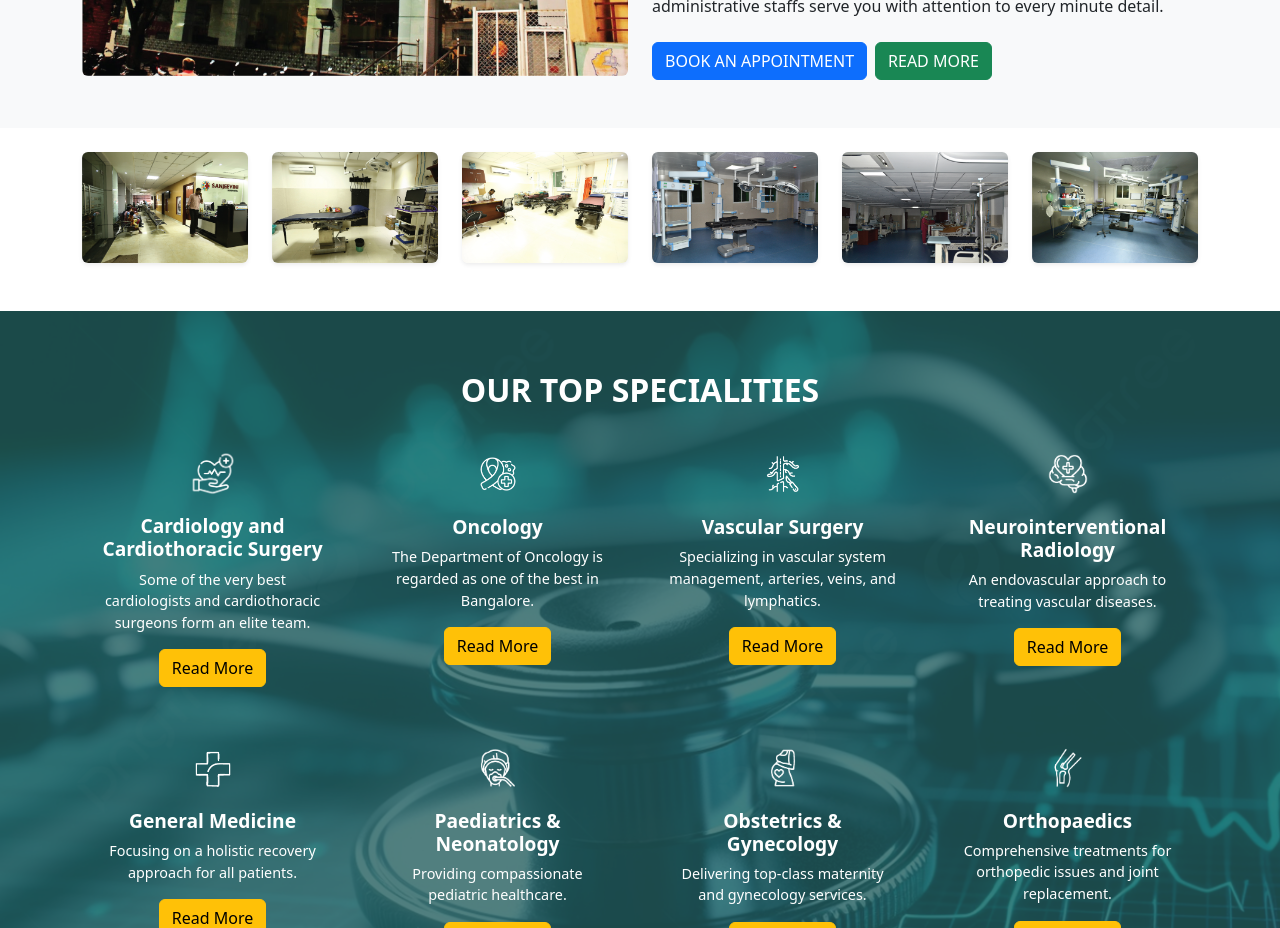
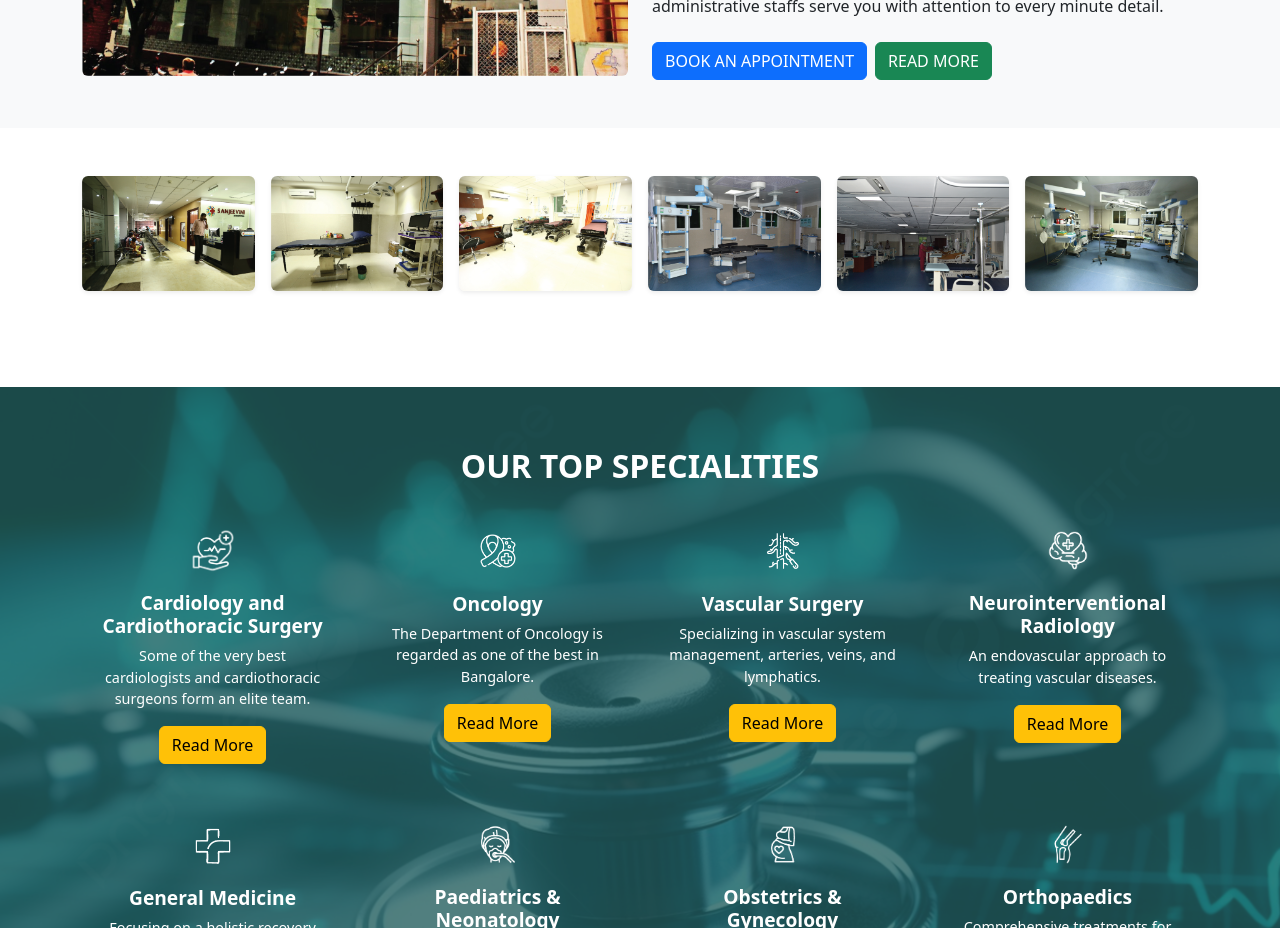
Before and after one commit to pratheeksha-stack/medical-website, a Vue app: page / in a window 1280 px wide. Shown: the part 1340-2268 px from the top of the page. Built offline with nearby package versions, Linux system fonts and the light colour scheme.

Commit message:
Update HomePage.vue

```diff
--- a/src/views/HomePage.vue
+++ b/src/views/HomePage.vue
@@ -118,28 +118,32 @@
 </section>
 
 
-<section class="container my-4">
-  <div class="row">
+<!-- Responsive Image Gallery Section -->
+<section class="py-5">
+  <div class="container">
+    <div class="row g-3">
       <div class="col-6 col-md-4 col-lg-2">
-      <img src="@/assets/image1.jpg" class="img-fluid rounded shadow-sm" alt="Gallery Image 1">
+        <img src="@/assets/image1.jpg" class="img-fluid rounded shadow-sm w-100" alt="Gallery Image 1">
       </div>
       <div class="col-6 col-md-4 col-lg-2">
-      <img src="@/assets/image2.jpg" class="img-fluid rounded shadow-sm" alt="Gallery Image 2">
+        <img src="@/assets/image2.jpg" class="img-fluid rounded shadow-sm w-100" alt="Gallery Image 2">
       </div>
       <div class="col-6 col-md-4 col-lg-2">
-      <img src="@/assets/image3.jpg" class="img-fluid rounded shadow-sm" alt="Gallery Image 3">
+        <img src="@/assets/image3.jpg" class="img-fluid rounded shadow-sm w-100" alt="Gallery Image 3">
       </div>
       <div class="col-6 col-md-4 col-lg-2">
-      <img src="@/assets/image4.jpg" class="img-fluid rounded shadow-sm" alt="Gallery Image 4">
+        <img src="@/assets/image4.jpg" class="img-fluid rounded shadow-sm w-100" alt="Gallery Image 4">
       </div>
       <div class="col-6 col-md-4 col-lg-2">
-      <img src="@/assets/image5.jpg" class="img-fluid rounded shadow-sm" alt="Gallery Image 5">
+        <img src="@/assets/image5.jpg" class="img-fluid rounded shadow-sm w-100" alt="Gallery Image 5">
       </div>
       <div class="col-6 col-md-4 col-lg-2">
-      <img src="@/assets/image6.jpg" class="img-fluid rounded shadow-sm" alt="Gallery Image 6">
+        <img src="@/assets/image6.jpg" class="img-fluid rounded shadow-sm w-100" alt="Gallery Image 6">
+      </div>
     </div>
   </div>
 </section>
+
 
 <!-- blue blocks-->
 
```
Lines whose indentation alone changed are shown as unchanged.
